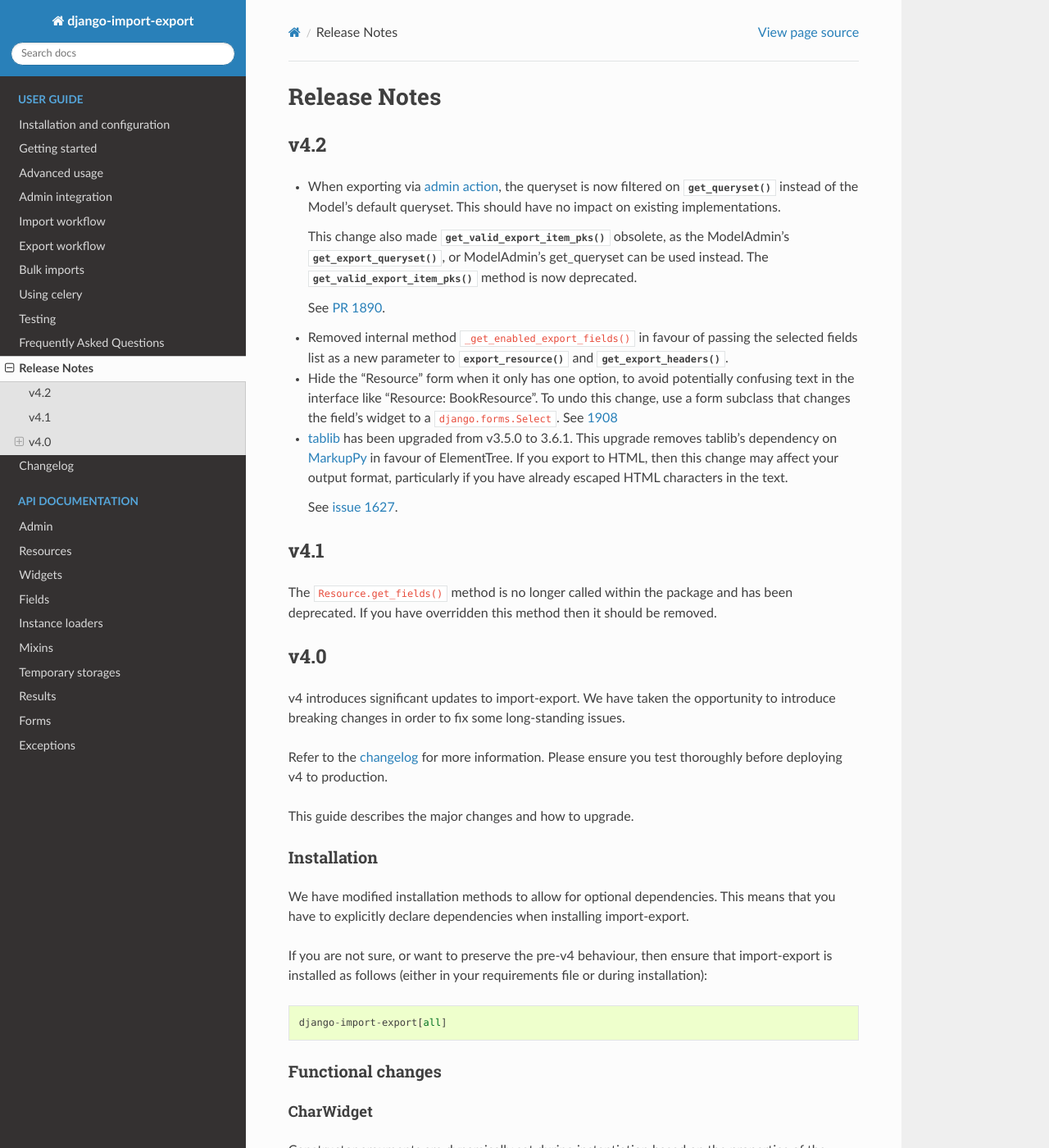
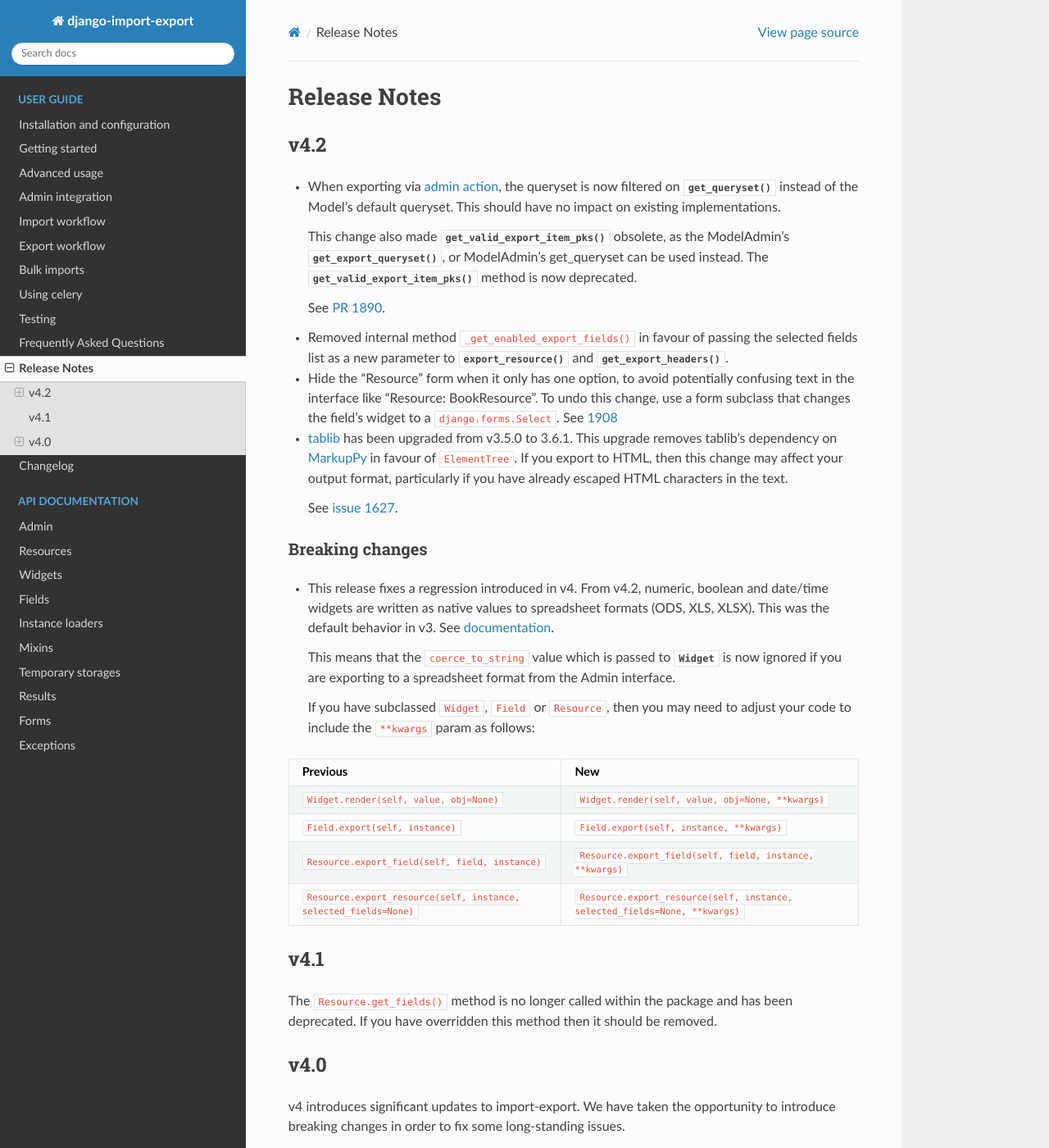
Before and after one commit to django-import-export/django-import-export, a Sphinx documentation site: the page built from docs/release_notes.rst, in a window 1280 px wide and 1400 px high. Shown: the whole window at 82% size. Built offline with Sphinx 7.4.7 and the Read the Docs theme 2.0.0, drawn with Linux system fonts in a browser that asks for light colours; pages that are not in the unit, such as notebooks, are missing from menus; the version number could not be read and is left out.

Commit message:
Fix regression: handle native types on export to spreadsheet (#1939)
* set coerce_to_string dynamically as per file type

* handle explicitly defined coerce_to_string

* remove redundant imports

* [pre-commit.ci] auto fixes from pre-commit.com hooks

for more information, see https://pre-commit.ci

* handle error when coerce_to_string_is_explicitly_defined goes undeclared

* add tests for #1844

* [pre-commit.ci] auto fixes from pre-commit.com hooks

for more information, see https://pre-commit.ci

* add test for explicitly passed coerce_to_string

* [pre-commit.ci] auto fixes from pre-commit.com hooks

for more information, see https://pre-commit.ci

* refactored

* removed comment

* removed widget declaration

* updated formats name

* added failing tests

* added checks for 'force_native_type'

* updated release notes

* updated changelog

* removed fixme

* reverted admin.py changes

* updated docs

* updated release notes

* updated release notes

* updated release notes

---------

Co-authored-by: Ayush Dhar Dubey <mailaddubey@gmail.com>
Co-authored-by: Ayush Dhar Dubey <142207449+AyushDharDubey@users.noreply.github.com>
Co-authored-by: pre-commit-ci[bot] <66853113+pre-commit-ci[bot]@users.noreply.github.com>

```diff
--- a/docs/changelog.rst
+++ b/docs/changelog.rst
@@ -3,11 +3,12 @@
 
 .. warning::
 
-    Version 4 introduces breaking changes.  Please refer to :doc:`release notes<release_notes>`.
-
+    If upgrading from v3, v4 introduces breaking changes.  Please refer to :doc:`release notes<release_notes>`.
 
 4.2.0 (unreleased)
 ------------------
+
+This release contains breaking changes.  Please refer to :doc:`release notes<release_notes>`.
 
 - Consistent queryset creation in ModelAdmin export mixin (`1890 <https://github.com/django-import-export/django-import-export/pull/1890>`_)
 - Deprecated :meth:`~import_export.admin.ExportMixin.get_valid_export_item_pks` in favour of :meth:`~import_export.admin.ExportMixin.get_queryset` (`1890 <https://github.com/django-import-export/django-import-export/pull/1890>`_)
@@ -19,6 +20,7 @@
 - Add support for Django 5.1 (`1926 <https://github.com/django-import-export/django-import-export/issues/1926>`_)
 - Added warning log for declared fields excluded from fields whitelist (`1930 <https://github.com/django-import-export/django-import-export/issues/1930>`_)
 - Accept numbers using the numeric separators of the current language in number widgets (:meth:`~import_export.widgets.FloatWidget`, :meth:`~import_export.widgets.IntegerWidget`, :meth:`~import_export.widgets.DecimalWidget`) (`1927 <https://github.com/django-import-export/django-import-export/issues/1927>`_)
+- Fix v3 regression: handle native types on export to spreadsheet (`1927 <https://github.com/django-import-export/django-import-export/issues/1927>`_)
 - Fix crash for Django 5.1 when rows are skipped (`1944 <https://github.com/django-import-export/django-import-export/issues/1944>`_)
 
 4.1.1 (2024-07-08)
--- a/docs/release_notes.rst
+++ b/docs/release_notes.rst
@@ -26,10 +26,41 @@
 
 *  `tablib <https://github.com/jazzband/tablib>`_ has been upgraded from v3.5.0 to 3.6.1.
    This upgrade removes tablib's dependency on `MarkupPy <https://github.com/jazzband/tablib/pull/554>`_ in favour
-   of ElementTree.  If you export to HTML, then this change may affect your output format, particularly if you have
+   of ``ElementTree``.  If you export to HTML, then this change may affect your output format, particularly if you have
    already escaped HTML characters in the text.
 
    See `issue 1627 <https://github.com/django-import-export/django-import-export/issues/1627>`_.
+
+Breaking changes
+^^^^^^^^^^^^^^^^
+
+* This release fixes a regression introduced in v4. From v4.2, numeric, boolean and date/time widgets are written as
+  native values to spreadsheet formats (ODS, XLS, XLSX).  This was the default behavior in v3.
+  See :ref:`documentation<modify_render_return_type>`.
+
+  This means that the ``coerce_to_string`` value which is passed to :class:`~import_export.widgets.Widget` is now
+  ignored if you are exporting to a spreadsheet format from the Admin interface.
+
+  If you have subclassed ``Widget``, ``Field`` or ``Resource``, then you may need to adjust your code to include
+  the ``**kwargs`` param as follows:
+
+.. list-table::
+   :header-rows: 1
+
+   * - Previous
+     - New
+
+   * - ``Widget.render(self, value, obj=None)``
+     - ``Widget.render(self, value, obj=None, **kwargs)``
+
+   * - ``Field.export(self, instance)``
+     - ``Field.export(self, instance, **kwargs)``
+
+   * - ``Resource.export_field(self, field, instance)``
+     - ``Resource.export_field(self, field, instance, **kwargs)``
+
+   * - ``Resource.export_resource(self, instance, selected_fields=None)``
+     - ``Resource.export_resource(self, instance, selected_fields=None, **kwargs)``
 
 v4.1
 ----
```
Also changed, not shown: docs/advanced_usage.rst (+6 -5 lines), 7 other files.
